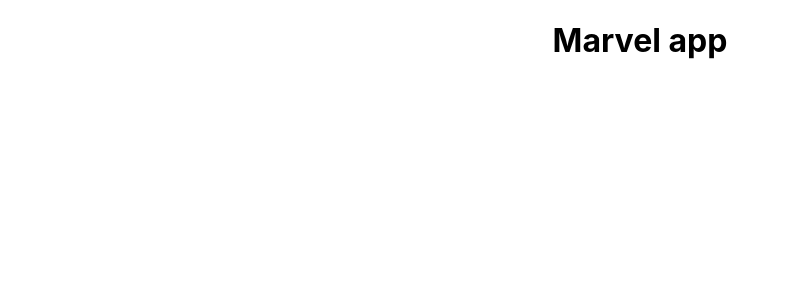
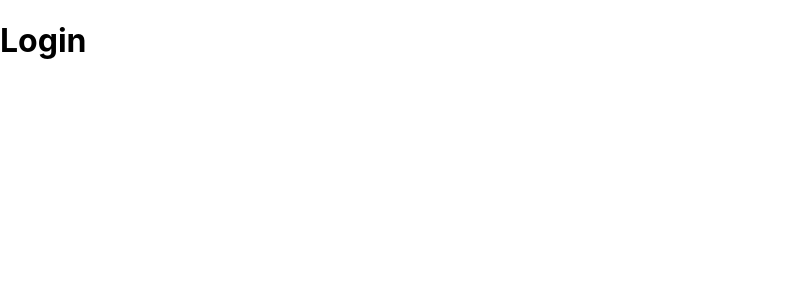
Before and after one commit to fernandoec2014/marvel-app, a React (Create React App) app: page / in a window 1280 px wide. Shown: the top 300 px of the page, without its empty margins (0-788 px from the left). Built offline with nearby package versions, Linux system fonts and the light colour scheme.

Commit message:
Add routes

```diff
--- a/package.json
+++ b/package.json
@@ -10,9 +10,11 @@
     "@types/node": "^16.11.26",
     "@types/react": "^17.0.44",
     "@types/react-dom": "^17.0.15",
+    "@types/react-router-dom": "^5.3.3",
     "react": "^18.0.0",
     "react-dom": "^18.0.0",
     "react-icons": "^4.3.1",
+    "react-router-dom": "5.2.0",
     "react-scripts": "5.0.0",
     "styled-components": "^5.3.5",
     "typescript": "^4.6.3",
--- /dev/null
+++ b/src/components/template/Main/Main.tsx
@@ -0,0 +1,24 @@
+import { BrowserRouter as Router, Redirect, Route } from 'react-router-dom'
+
+function Main() {
+
+  return (
+
+    <Router>
+      <Route exact path='/account'>
+        <h1>Account</h1>
+      </Route>
+
+      <Route exact path='/account'>
+        <h1>Home</h1>
+      </Route>
+
+      <Route exact path='/'>
+        <h1>Login</h1>
+      </Route>
+    </Router>
+
+  );
+}
+
+export default Main
--- a/src/index.tsx
+++ b/src/index.tsx
@@ -1,12 +1,12 @@
 import React from 'react';
 import ReactDOM from 'react-dom';
 import './index.css';
-import App from './App';
+import Main from './components/template/Main/Main';
 import reportWebVitals from './reportWebVitals';
 
 ReactDOM.render(
   <React.StrictMode>
-    <App />
+    <Main />
   </React.StrictMode>,
   document.getElementById('root')
 );
```
